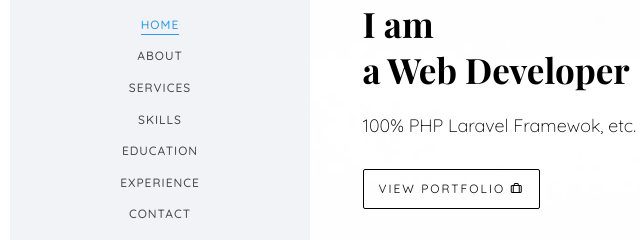
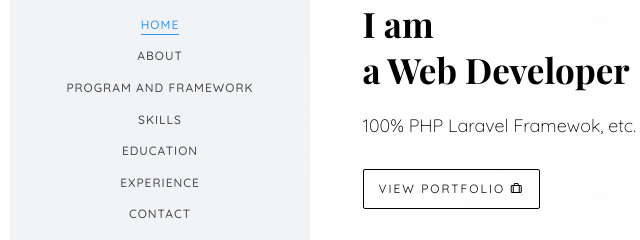
Before and after one commit to jangplus/test, a plain HTML site: page index.html in a window 1280 px wide. Shown: the part 293-533 px from the top of the page, 45-685 px from the left. Drawn offline with nearby package versions, Linux system fonts and the light colour scheme; files whose address does not match are found by name; a web font is replaced by a local one.

Commit message:
update8 index.html

```diff
--- a/index.html
+++ b/index.html
@@ -65,7 +65,7 @@
 					<ul>
 						<li class="active"><a href="#" data-nav-section="home">Home</a></li>
 						<li><a href="#" data-nav-section="about">About</a></li>
-						<li><a href="#" data-nav-section="services">Services</a></li>
+						<li><a href="#" data-nav-section="services">Program and Framework</a></li>
 						<li><a href="#" data-nav-section="skills">Skills</a></li>
 						<li><a href="#" data-nav-section="education">Education</a></li>
 						<li><a href="#" data-nav-section="experience">Experience</a></li>
```
